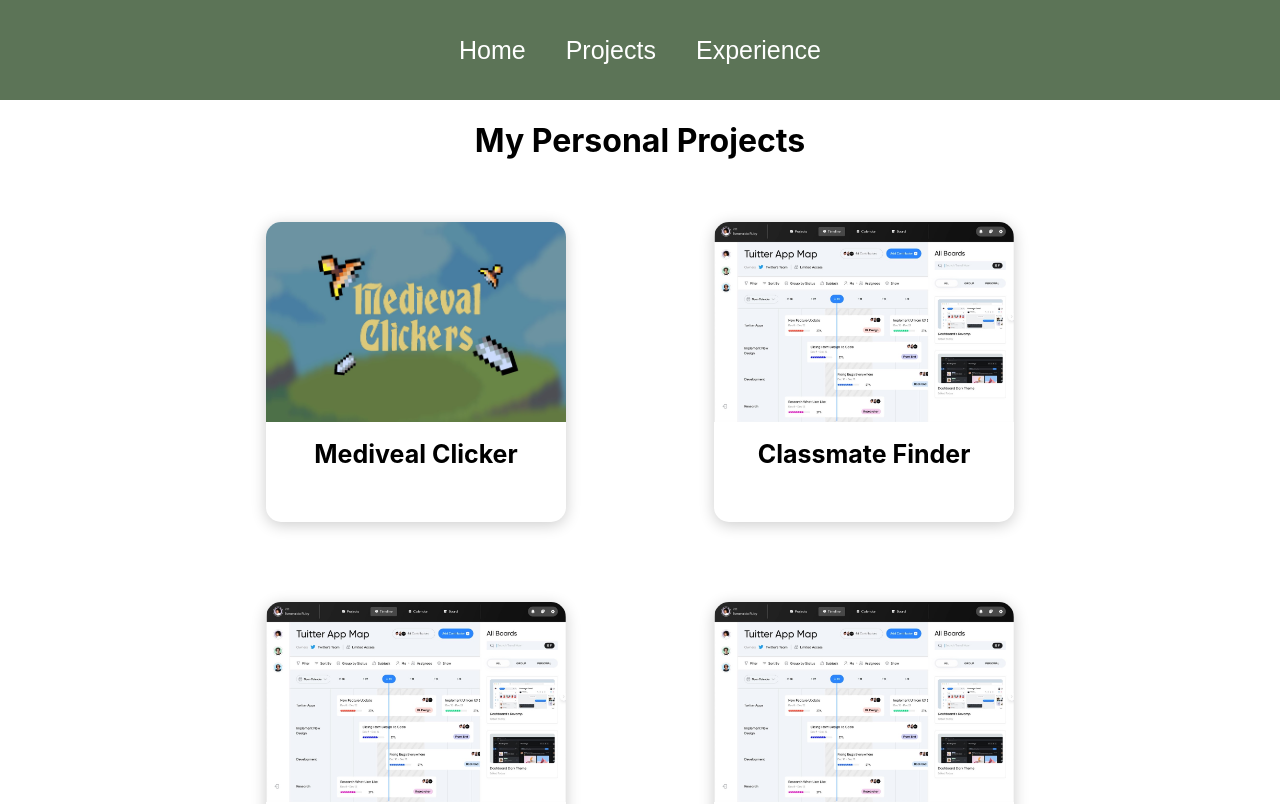
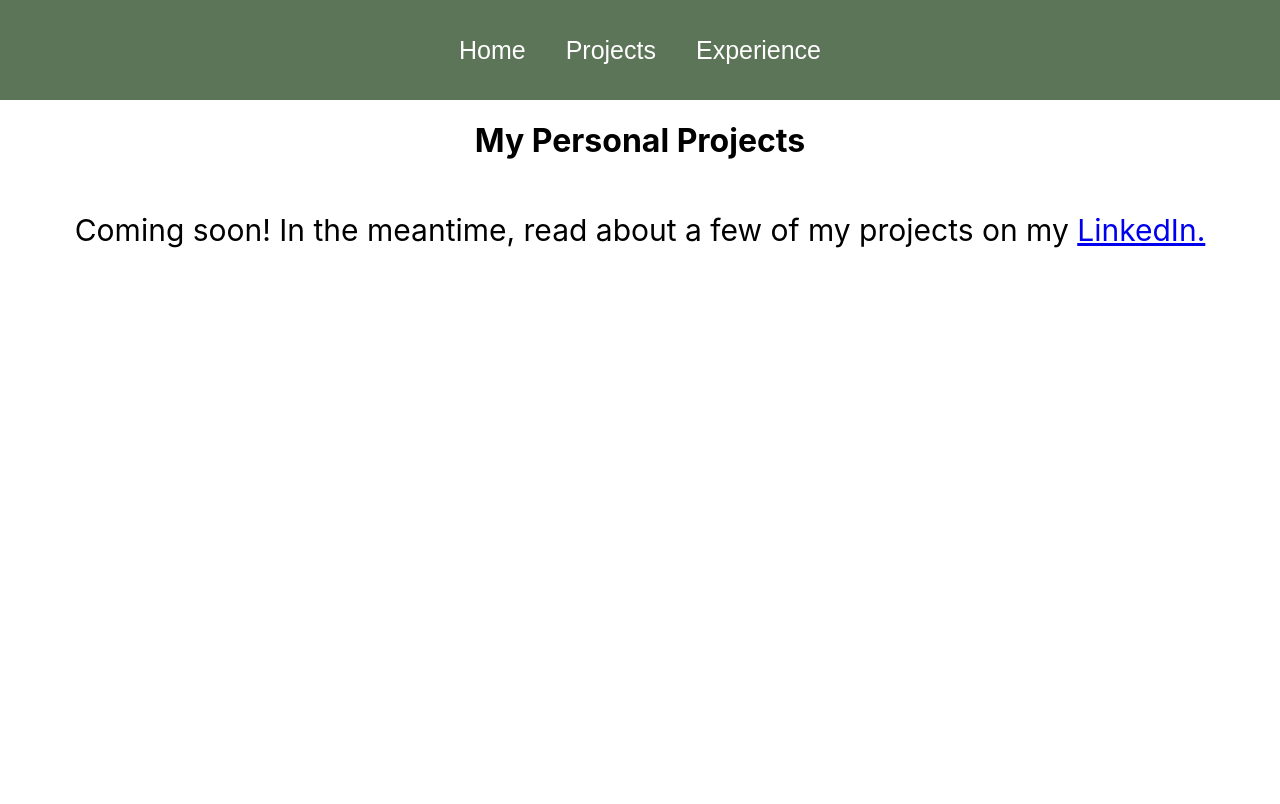
Before and after one commit to ananyasista/WiCSEPersonalProject, a React (Create React App) app: page /WiCSEPersonalProject/projects in a window 1280 px wide. Shown: the top 804 px of the page. Built offline with nearby package versions, Linux system fonts and the light colour scheme.

Commit message:
edited projects page

```diff
--- a/src/component/pages/Projects.css
+++ b/src/component/pages/Projects.css
@@ -5,6 +5,11 @@
     justify-content: center;
     align-items: center;
     flex-direction: column;
+  }
+
+  p {
+    margin-bottom: 500px;
+    font-size: 30px;
   }
 
   /* .projects .projectTitle {
--- a/src/component/pages/Projects.js
+++ b/src/component/pages/Projects.js
@@ -10,12 +10,13 @@ const Projects = () => {
   return (
     <div className = "projects">
       <h1>My Personal Projects</h1>
+      <p>Coming soon! In the meantime, read about a few of my projects on my <a href="https://www.linkedin.com/in/ananya-sista">LinkedIn.</a></p>
       <div className='projectList'>
         {/* <ProjectItem name = "Social Media Website" image = {proj1}/>
         <ProjectItem name = "Classmate Finder" image = {proj2} /> */}
-        {ProjectList.map((project, idx) => {
+        {/* {ProjectList.map((project, idx) => {
           return <ProjectItem id = {idx} name = {project.name} image = {project.image}/>
-        })}
+        })} */}
       </div>
     </div>
   )
```
